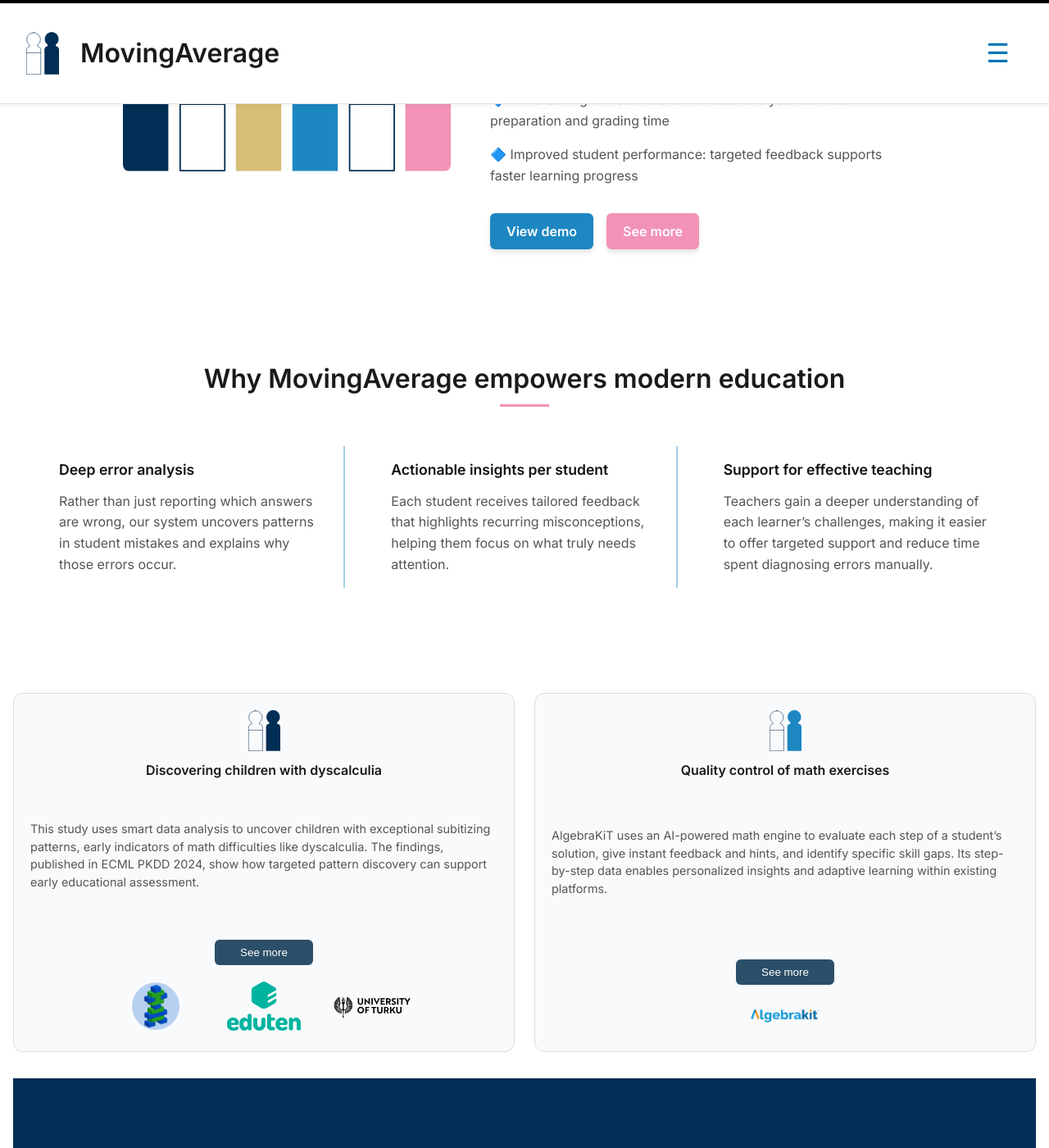
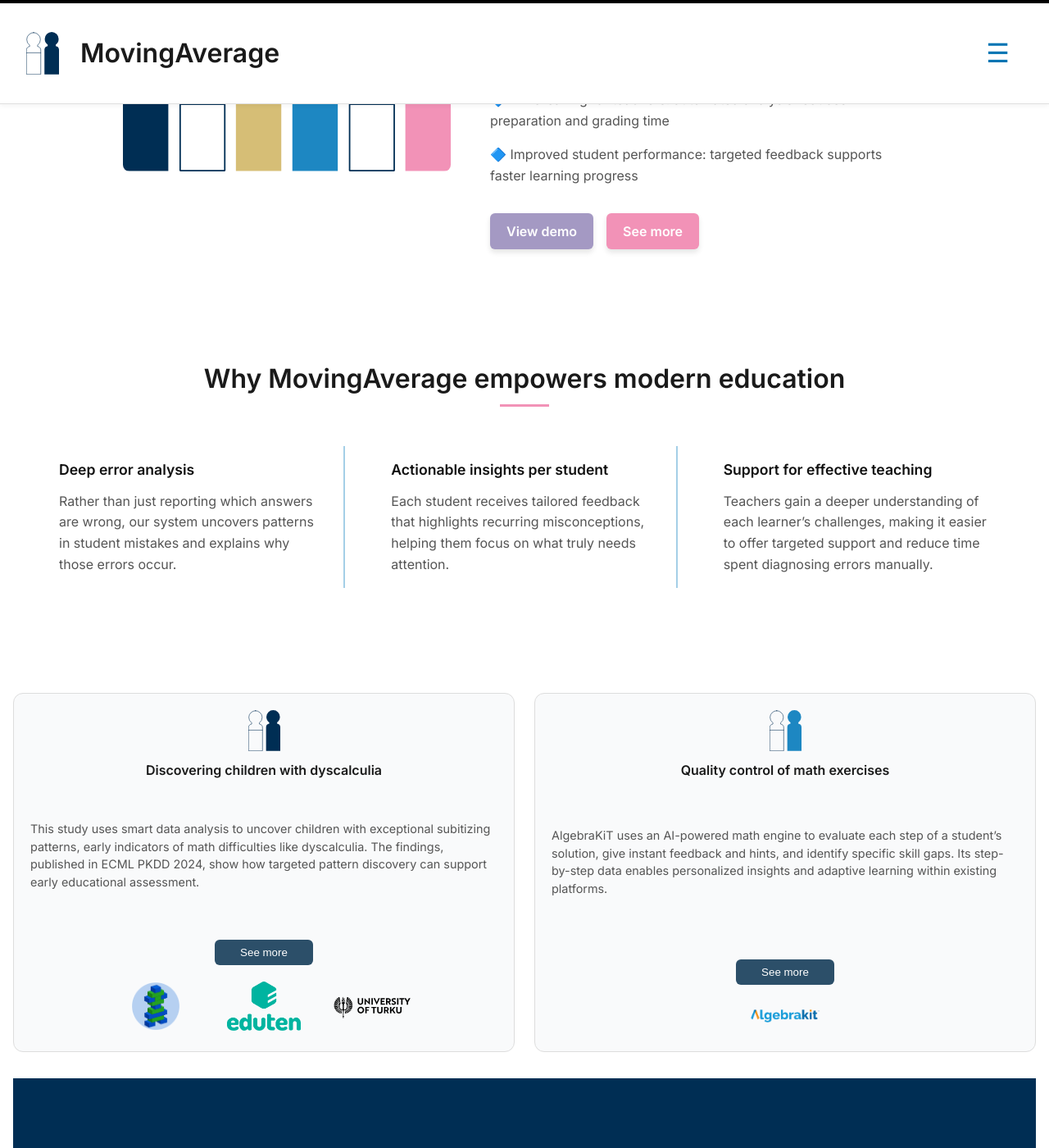
Before and after one commit to moving-average/moving-average.github.io, a Jekyll site: the page built from index.markdown, in a window 1280 px wide and 1400 px high, scrolled down 220 px. Shown: the whole window at 82% size. Built offline with Jekyll 4.4.1, drawn with Linux system fonts in a browser that asks for light colours.

Commit message:
update website

```diff
--- a/_layouts/home.html
+++ b/_layouts/home.html
@@ -10,7 +10,7 @@
 </head>
 
 <body>
-  <header>
+  <div class="header">
     <div class="logo-title">
       <div class="logo">
         <a href="/">
@@ -20,7 +20,7 @@
       <h1><a href="/" class="site-title">{{ site.title }}</a></h1>
     </div>
     <button class="hamburger" onclick="openMenu()">☰</button>
-  </header>
+  </div>
 
   <div id="overlay" class="overlay hidden" onclick="closeMenu()"></div>
 
--- a/assets/style.css
+++ b/assets/style.css
@@ -10,7 +10,7 @@
   overflow-x: hidden;
 }
 
-header {
+.header {
   display: flex;
   justify-content: space-between;
   align-items: center;
@@ -265,7 +265,7 @@ footer a:hover {
 }
 
 .hero-btn.left {
-  background-color: #1d87c2;
+  background-color: #a499c3;
 }
 
 .hero-btn.left:hover {
```
